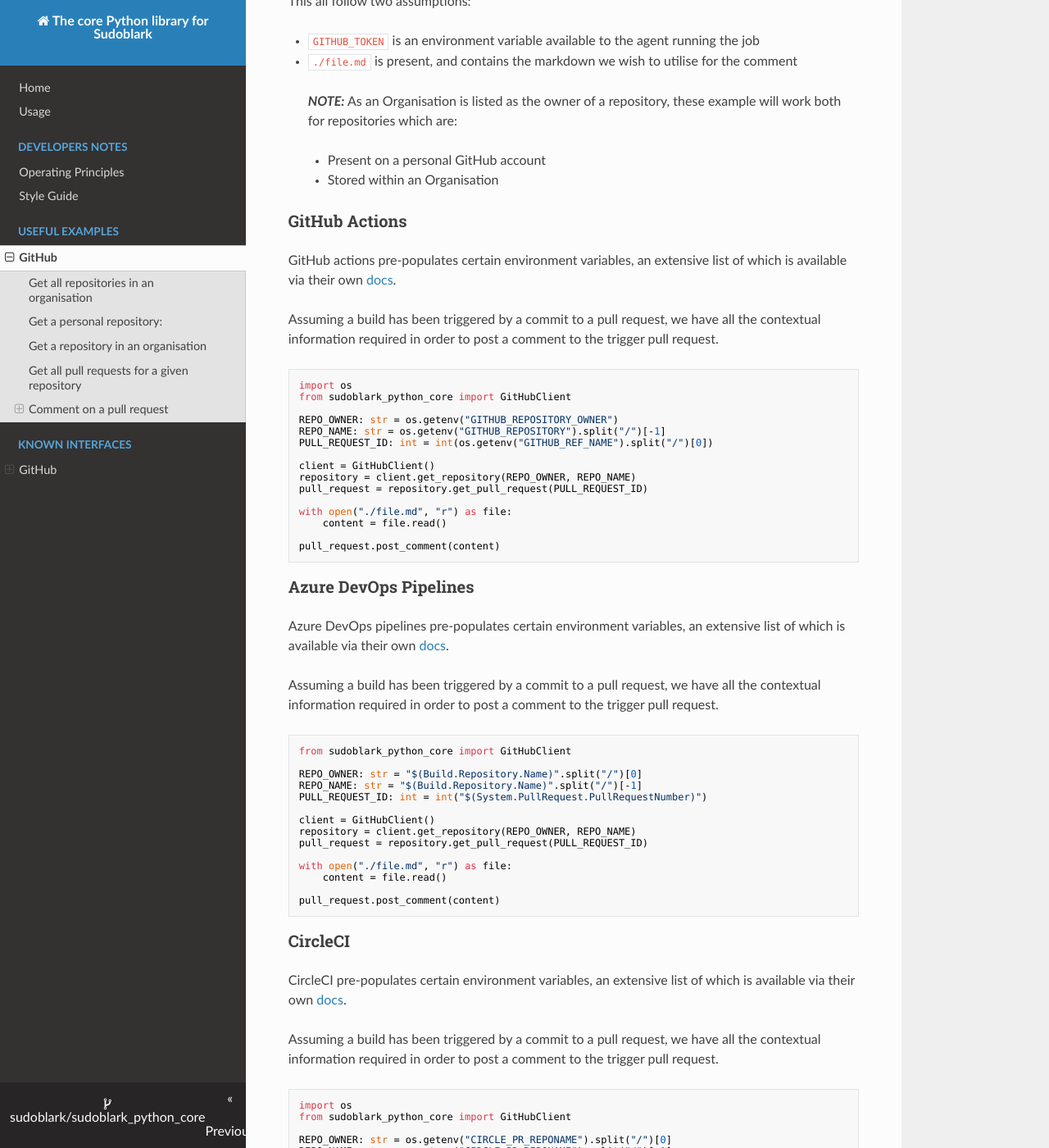
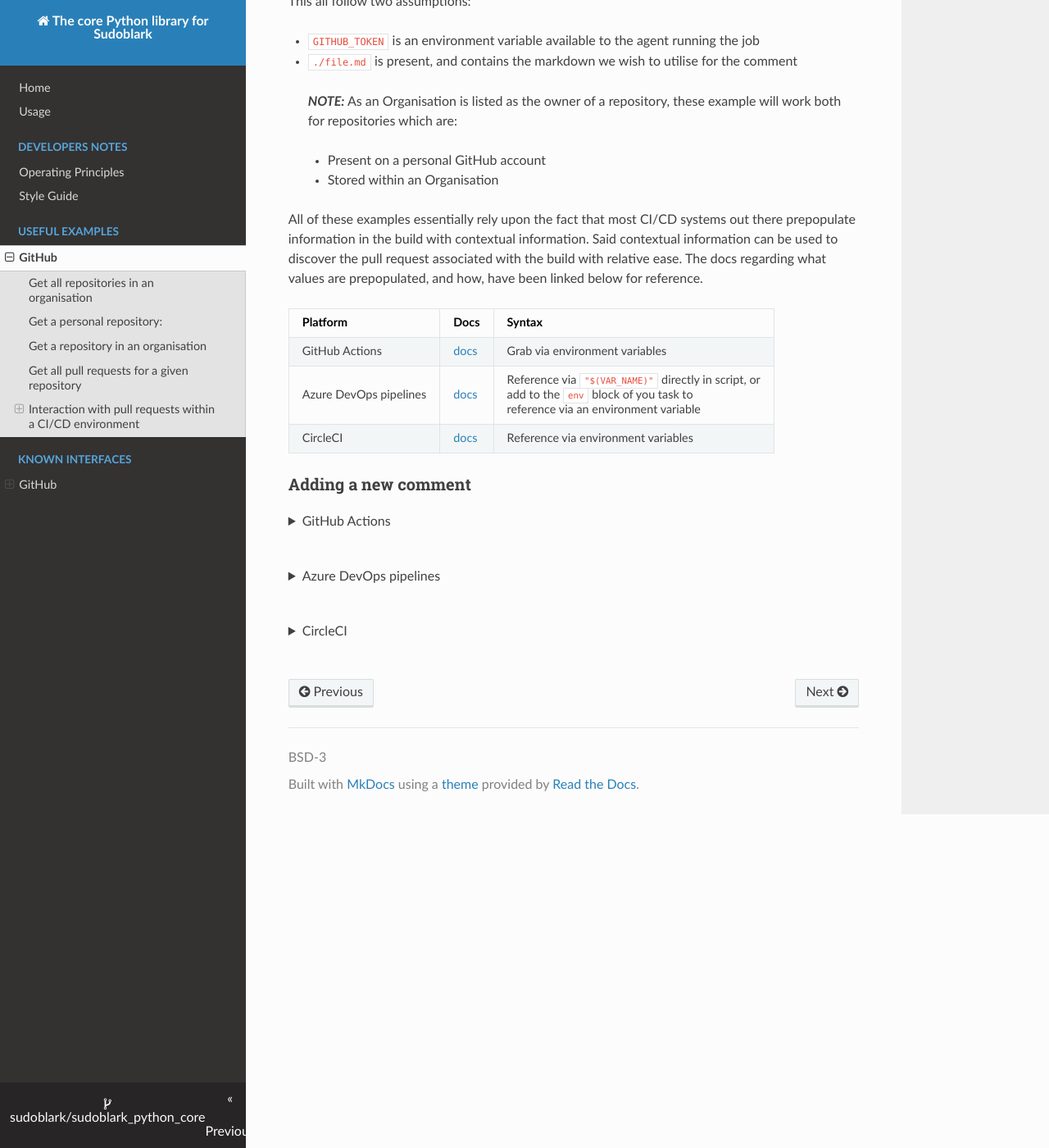
Before and after one commit to sudoblark/sudoblark.python.core, an MkDocs documentation site: the page built from docs/useful-examples/github.md, in a window 1280 px wide and 1400 px high, scrolled down 1239 px. Shown: the whole window at 82% size. Built offline with MkDocs 1.6.1, drawn with Linux system fonts in a browser that asks for light colours; nearby versions of some CDN libraries; some of the changed text lies outside the part shown.

Commit message:
Flesh out examples section

````diff
--- a/docs/useful-examples/github.md
+++ b/docs/useful-examples/github.md
@@ -1,4 +1,4 @@
-# GitHubClient
+# GitHubClient useful examples
 Once a `GITHUB_TOKEN` is present in your environment variables, the below
 examples should work just fine.
 
@@ -52,9 +52,9 @@
     print(request)
 ```
 
-## Comment on a pull request
+## Interaction with pull requests within a CI/CD environment
 Given the intended operation within CI/CD environments, there are some
-examples below for how to use these classes to comment on pull requests
+examples below for how to use these classes to interact with pull requests
 in the simplest manner possible.
 
 This all follow two assumptions:
@@ -68,12 +68,24 @@
 >   * Present on a personal GitHub account
 >   * Stored within an Organisation
 
-### GitHub Actions
-GitHub actions pre-populates certain environment variables, an extensive
-list of which is available via their own [docs](https://docs.github.com/en/actions/writing-workflows/choosing-what-your-workflow-does/store-information-in-variables).
+All of these examples essentially rely upon the fact that most CI/CD systems out
+there prepopulate information in the build with contextual information. Said contextual
+information can be used to discover the pull request associated with the build
+with relative ease. The docs regarding what values are prepopulated, and how,
+have been linked below for reference.
 
-Assuming a build has been triggered by a commit to a pull request, we have all the contextual information
-required in order to post a comment to the trigger pull request.
+| Platform               | Docs                                                                                                                         | Syntax                                                                                                                                     |
+|------------------------|------------------------------------------------------------------------------------------------------------------------------|--------------------------------------------------------------------------------------------------------------------------------------------|
+| GitHub Actions         | [docs](https://docs.github.com/en/actions/writing-workflows/choosing-what-your-workflow-does/store-information-in-variables) | Grab via environment variables                                                                                                             |
+| Azure DevOps pipelines | [docs](https://learn.microsoft.com/en-us/azure/devops/pipelines/build/variables?view=azure-devops&tabs=yaml)                 | Reference via `"$(VAR_NAME)"` directly in script, or <br/>add to the `env` block of you task to <br/>reference via an environment variable |
+| CircleCI               | [docs](https://circleci.com/docs/variables/#built-in-environment-variables)                                                  | Reference via environment variables                                                                                                        |
+
+
+### Adding a new comment
+
+<details close>
+<summary>GitHub Actions</summary>
+<br>
 
 ```python
 import os
@@ -93,12 +105,12 @@
 pull_request.post_comment(content)
 ```
 
-### Azure DevOps Pipelines
-Azure DevOps pipelines pre-populates certain environment variables, an extensive
-list of which is available via their own [docs](https://learn.microsoft.com/en-us/azure/devops/pipelines/build/variables?view=azure-devops&tabs=yaml).
+</details>
+<br>
 
-Assuming a build has been triggered by a commit to a pull request, we have all the contextual information
-required in order to post a comment to the trigger pull request.
+<details close>
+<summary>Azure DevOps pipelines</summary>
+<br>
 
 ```python
 from sudoblark_python_core import GitHubClient
@@ -117,12 +129,12 @@
 pull_request.post_comment(content)
 ```
 
-### CircleCI
-CircleCI pre-populates certain environment variables, an extensive
-list of which is available via their own [docs](https://circleci.com/docs/variables/#built-in-environment-variables).
+</details>
+<br>
 
-Assuming a build has been triggered by a commit to a pull request, we have all the contextual information
-required in order to post a comment to the trigger pull request.
+<details close>
+<summary>CircleCI</summary>
+<br>
 
 ```python
 import os
@@ -141,3 +153,6 @@
 
 pull_request.post_comment(content)
 ```
+
+</details>
+<br>
````
Also changed, not shown: 2 other files.
